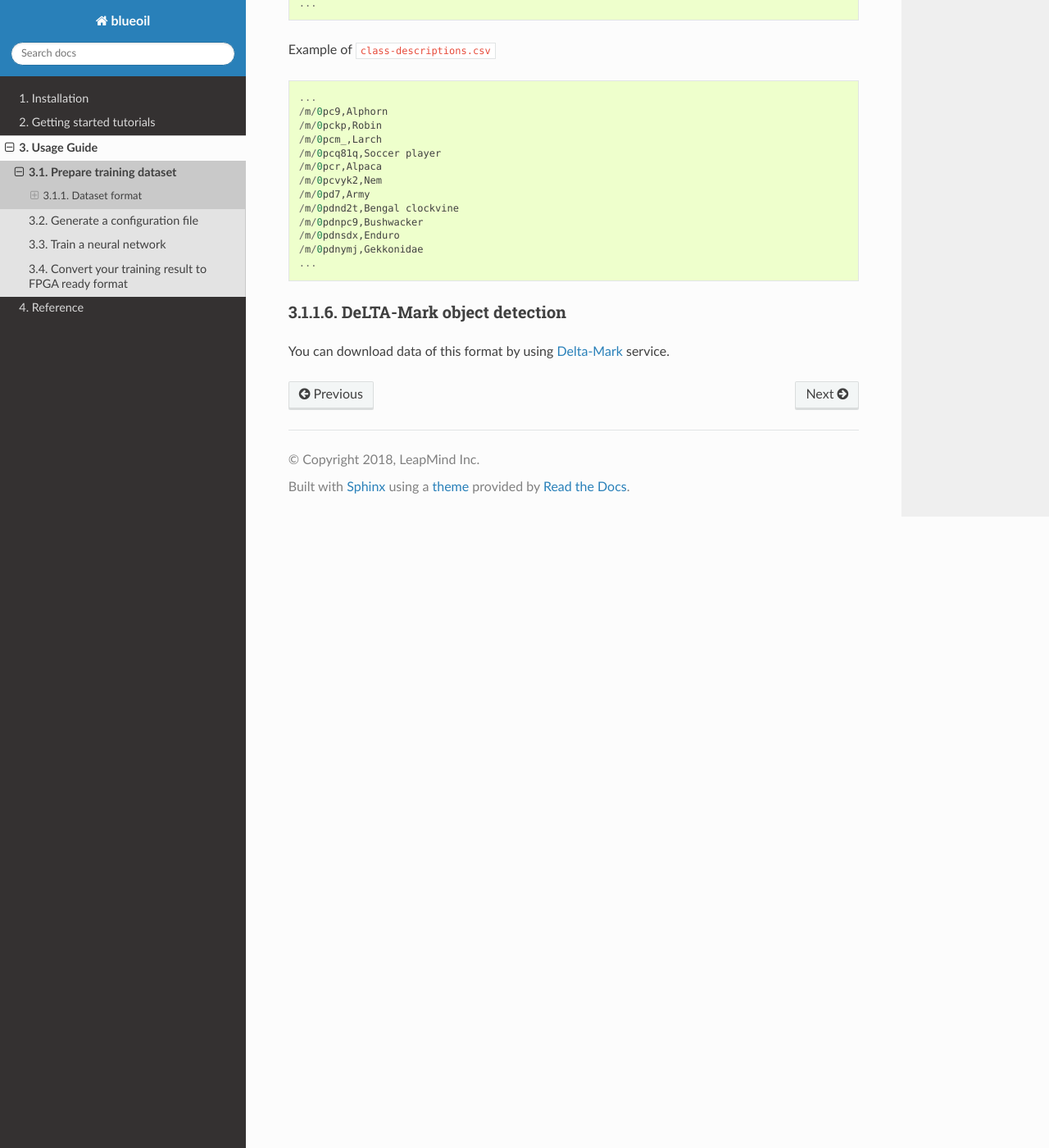
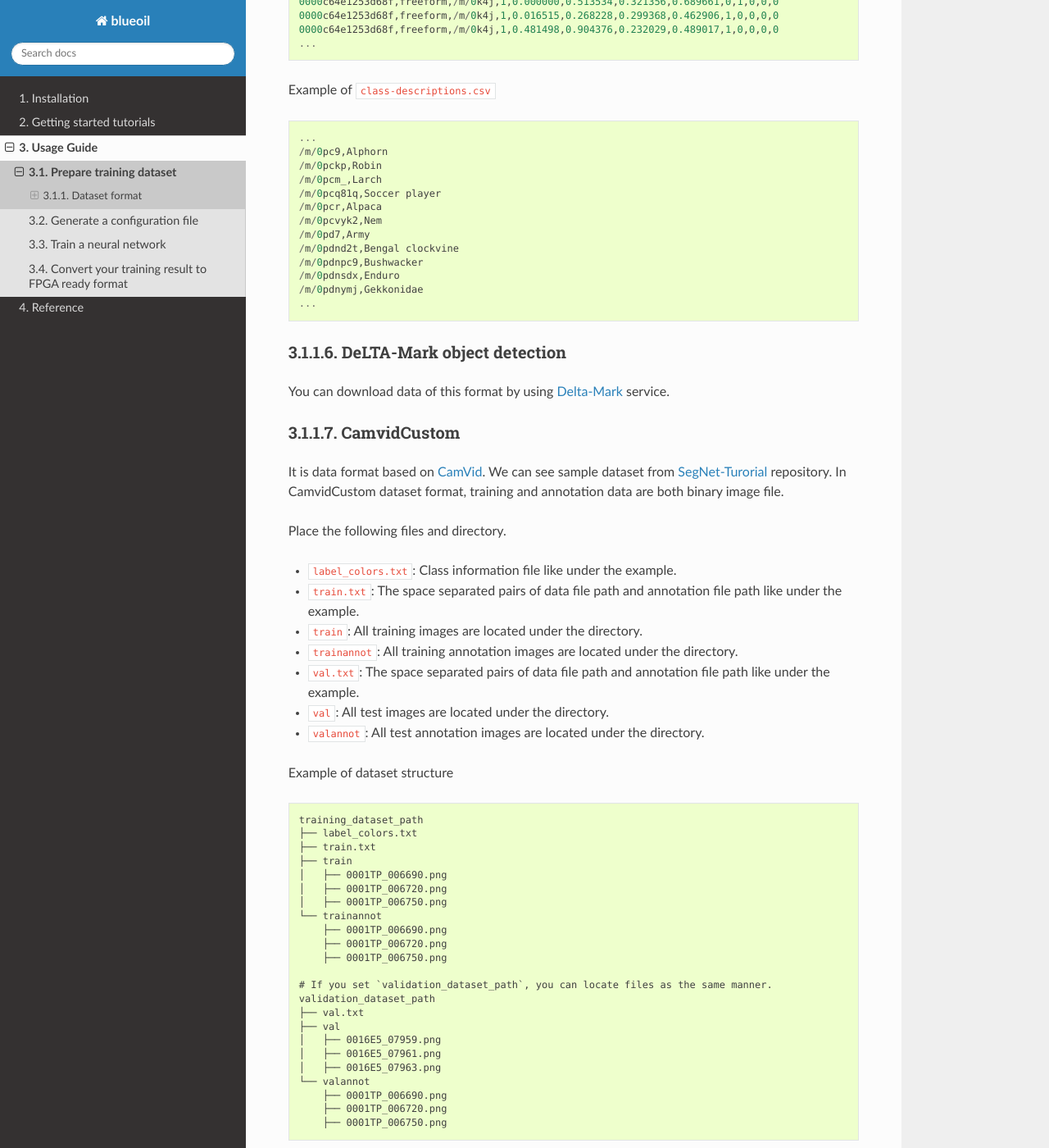
Before and after one commit to blue-oil/blueoil, a Sphinx documentation site: the page built from docs/usage/dataset.md, in a window 1280 px wide and 1400 px high, scrolled down 2423 px. Shown: the whole window at 82% size. Built offline with Sphinx 7.4.7 and the Read the Docs theme 2.0.0, drawn with Linux system fonts in a browser that asks for light colours; formulas are drawn with MathJax 3; pages that are not in the unit, such as notebooks, are missing from menus; some of the changed text lies outside the part shown.

Commit message:
Add CamvidCustom documentation

````diff
--- a/docs/usage/dataset.md
+++ b/docs/usage/dataset.md
@@ -21,12 +21,15 @@
   - [OpenImagev4](#openimagev4)
   - [DeLTA-Mark object detection](#delta-mark-object-detection )
 
+- Task type: `Semantic Segmentation`
+  - [CamvidCustom](#camvidcustom)
 
 ### Caltech 101
 As following [Caltech 101](http://www.vision.caltech.edu/Image_Datasets/Caltech101/), a dataset format where category names are the names of the subdirectories.
 The subdirectory under `training_dataset_path` or` validation_dataset_path` becomes the class name and images are located under the subdirectory.
 
 Example
+
 ```
 training_dataset_path
 ├── class_0
@@ -126,3 +129,81 @@
 
 ### DeLTA-Mark object detection
 You can download data of this format by using [Delta-Mark](https://delta.leapmind.io/mark/) service.
+
+
+### CamvidCustom
+
+It is data format based on [CamVid](http://mi.eng.cam.ac.uk/research/projects/VideoRec/CamVid/). We can see sample dataset from [SegNet-Turorial](https://github.com/alexgkendall/SegNet-Tutorial) repository. In CamvidCustom dataset format, training and annotation data are both binary image file.
+
+Place the following files and directory.
+
+- `label_colors.txt`: Class information file like under the example.
+- `train.txt`: The space separated pairs of data file path and annotation file path like under the example.
+- `train`: All training images are located under the directory.
+- `trainannot`: All training annotation images are located under the directory.
+- `val.txt`: The space separated pairs of data file path and annotation file path like under the example.
+- `val`: All test images are located under the directory.
+- `valannot`: All test annotation images are located under the directory.
+
+Example of dataset structure
+
+```
+training_dataset_path
+├── label_colors.txt
+├── train.txt
+├── train
+│   ├── 0001TP_006690.png
+│   ├── 0001TP_006720.png
+│   ├── 0001TP_006750.png
+└── trainannot
+    ├── 0001TP_006690.png
+    ├── 0001TP_006720.png
+    ├── 0001TP_006750.png
+
+# If you set `validation_dataset_path`, you can locate files as the same manner.
+validation_dataset_path
+├── val.txt
+├── val
+│   ├── 0016E5_07959.png
+│   ├── 0016E5_07961.png
+│   ├── 0016E5_07963.png
+└── valannot
+    ├── 0001TP_006690.png
+    ├── 0001TP_006720.png
+    ├── 0001TP_006750.png
+```
+
+Example of `train.txt`
+
+```
+train/0001TP_006690.png trainannot/0001TP_006690.png
+train/0001TP_006720.png trainannot/0001TP_006720.png
+train/0001TP_006750.png trainannot/0001TP_006750.png
+train/0001TP_006780.png trainannot/0001TP_006780.png
+train/0001TP_006810.png trainannot/0001TP_006810.png
+```
+
+Example of training image is [here](https://github.com/alexgkendall/SegNet-Tutorial/blob/master/CamVid/train/0001TP_006690.png), and annotation image is [here](https://github.com/alexgkendall/SegNet-Tutorial/blob/master/CamVid/testannot/0001TP_008550.png). Annotations are gray scale image.
+
+Example of `val.txt`
+
+```
+val/0016E5_07959.png valannot/0016E5_07959.png
+val/0016E5_07961.png valannot/0016E5_07961.png
+val/0016E5_07963.png valannot/0016E5_07963.png
+val/0016E5_07965.png valannot/0016E5_07965.png
+val/0016E5_07967.png valannot/0016E5_07967.png
+```
+
+Example of `label_colors.txt`
+
+```
+128 128 128	Sky
+128 0 0		Building
+192 192 128	Column_Pole
+128 64 128	Road
+...
+0 0 0		Void
+```
+
+You should write `Void` (empty) label for not labeled area of the image.
````
